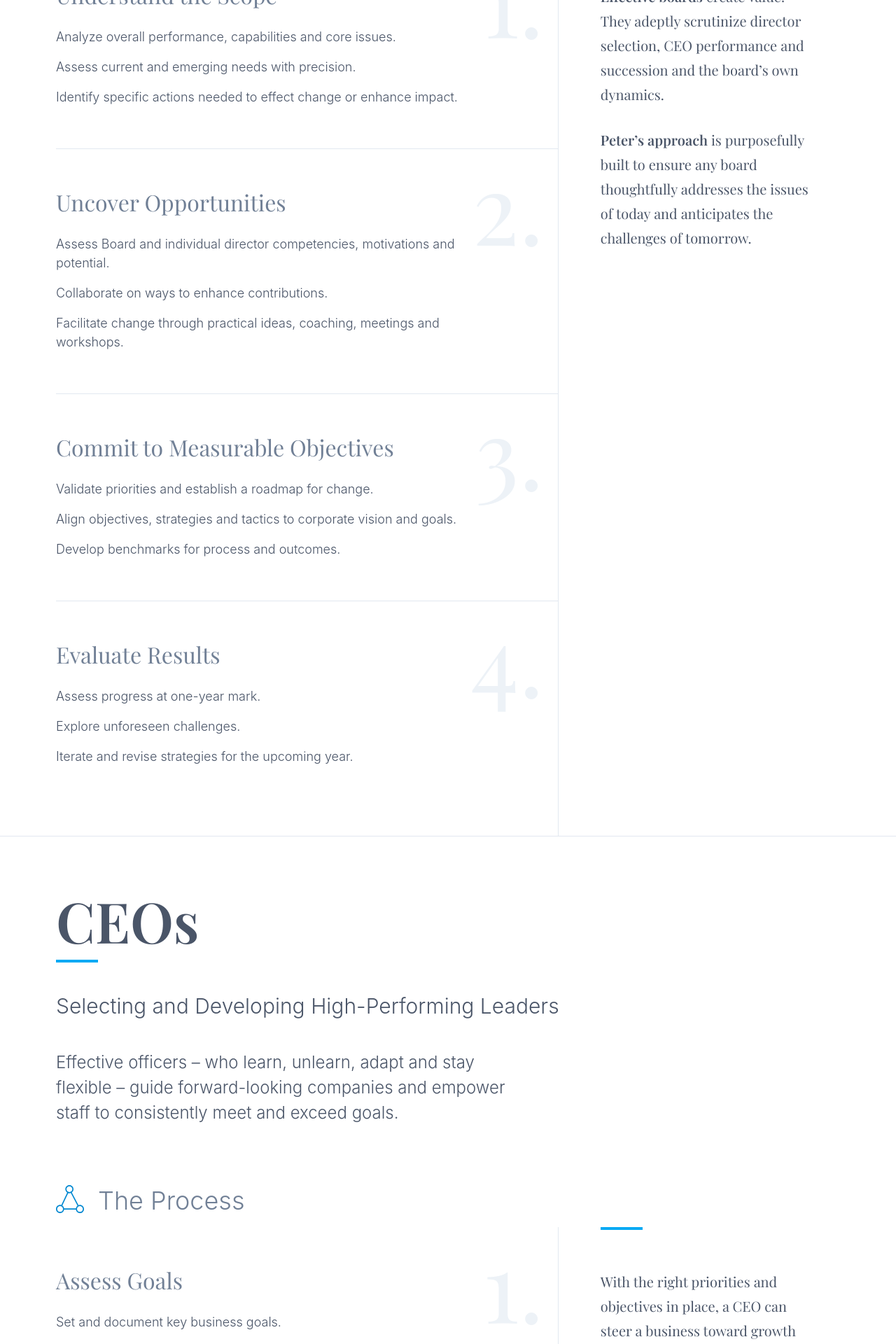
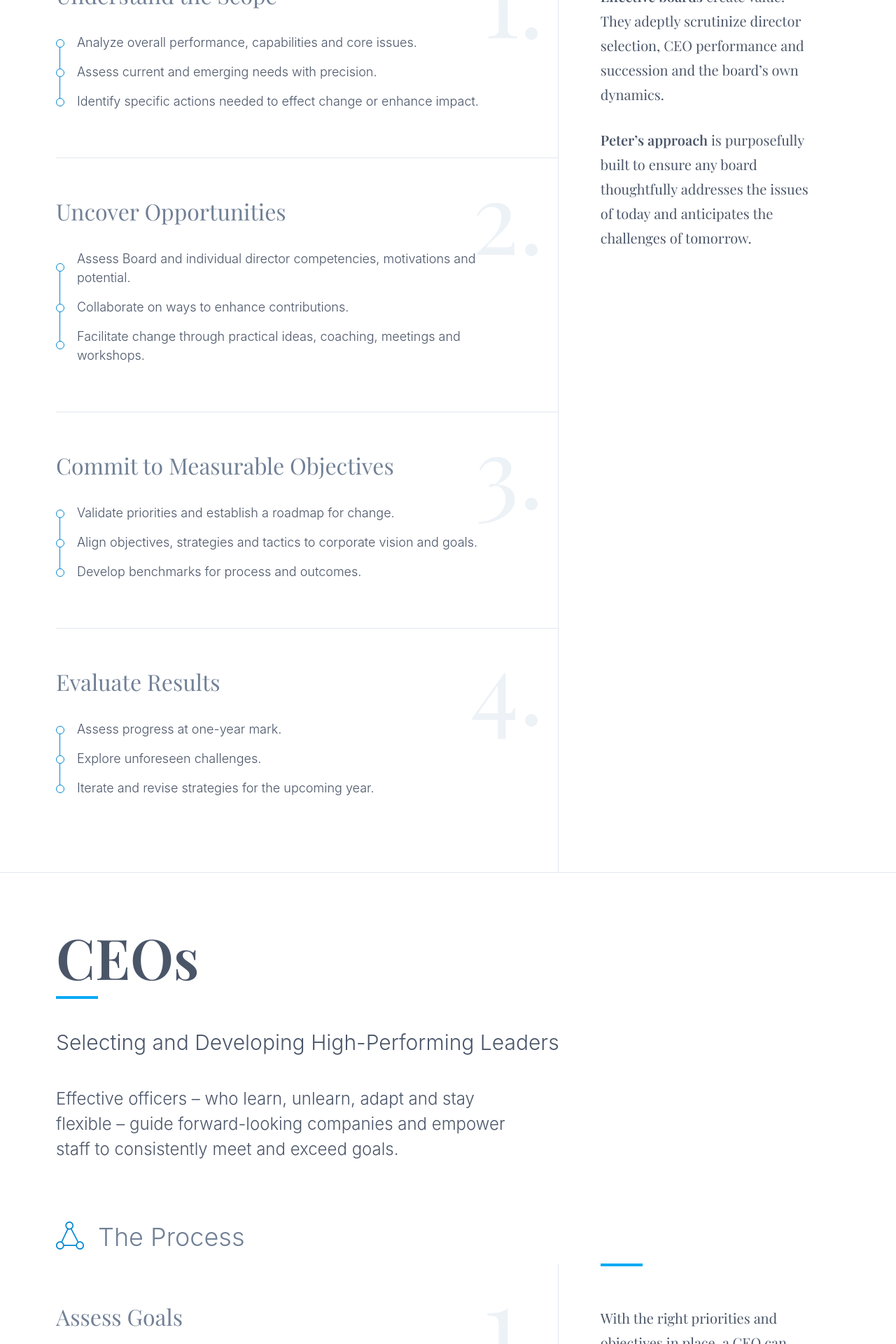
Before and after one commit to meridien-fi/meridien, a Next.js app: page / in a window 1280 px wide. Shown: the part 1780-3700 px from the top of the page at 70% size. Built offline with nearby package versions, Linux system fonts and the light colour scheme; a web font is replaced by a local one.

Commit message:
process list update

```diff
--- a/components/boards.js
+++ b/components/boards.js
@@ -1,13 +1,16 @@
 import styled from 'styled-components'
 import SectionTitle from '../components/sectionTitle'
 import SectionSubTitle from '../components/sectionSubTitle'
+import Point from '../components/processItemPoint'
 
 const Boards = () => (
   <Section id="boards">
     <SectionIntro>
       <SectionTitle>Boards</SectionTitle>
 
-      <SectionSubTitle>Shaping an Effective, Cohesive Team Built for Today</SectionSubTitle>
+      <SectionSubTitle>
+        Shaping an Effective, Cohesive Team Built for Today
+      </SectionSubTitle>
       <Description>
         A high-functioning board – with the right members united in vision –
         positions an organization for healthy growth while maximizing value,
@@ -32,62 +35,62 @@ const Boards = () => (
         <ProcessItem>
           <ProcessItemTitle>Understand the Scope</ProcessItemTitle>
           <ProcessItemList>
-            <ProcessItemPoint>
+            <Point>
               Analyze overall performance, capabilities and core issues.
-            </ProcessItemPoint>
-            <ProcessItemPoint>
+            </Point>
+            <Point>
               Assess current and emerging needs with precision.
-            </ProcessItemPoint>
-            <ProcessItemPoint>
+            </Point>
+            <Point>
               Identify specific actions needed to effect change or enhance
               impact.
-            </ProcessItemPoint>
+            </Point>
           </ProcessItemList>
         </ProcessItem>
 
         <ProcessItem>
           <ProcessItemTitle>Uncover Opportunities</ProcessItemTitle>
           <ProcessItemList>
-            <ProcessItemPoint>
+            <Point>
               Assess Board and individual director competencies, motivations and
               potential.
-            </ProcessItemPoint>
-            <ProcessItemPoint>
+            </Point>
+            <Point>
               Collaborate on ways to enhance contributions.
-            </ProcessItemPoint>
-            <ProcessItemPoint>
+            </Point>
+            <Point>
               Facilitate change through practical ideas, coaching, meetings and
               workshops.
-            </ProcessItemPoint>
+            </Point>
           </ProcessItemList>
         </ProcessItem>
 
         <ProcessItem>
           <ProcessItemTitle>Commit to Measurable Objectives</ProcessItemTitle>
           <ProcessItemList>
-            <ProcessItemPoint>
+            <Point>
               Validate priorities and establish a roadmap for change.
-            </ProcessItemPoint>
-            <ProcessItemPoint>
+            </Point>
+            <Point>
               Align objectives, strategies and tactics to corporate vision and
               goals.
-            </ProcessItemPoint>
-            <ProcessItemPoint>
+            </Point>
+            <Point>
               Develop benchmarks for process and outcomes.
-            </ProcessItemPoint>
+            </Point>
           </ProcessItemList>
         </ProcessItem>
 
         <ProcessItem>
           <ProcessItemTitle>Evaluate Results</ProcessItemTitle>
           <ProcessItemList>
-            <ProcessItemPoint>
+            <Point>
               Assess progress at one-year mark.
-            </ProcessItemPoint>
-            <ProcessItemPoint>Explore unforeseen challenges.</ProcessItemPoint>
-            <ProcessItemPoint>
+            </Point>
+            <Point>Explore unforeseen challenges.</Point>
+            <Point>
               Iterate and revise strategies for the upcoming year.
-            </ProcessItemPoint>
+            </Point>
           </ProcessItemList>
         </ProcessItem>
       </Process>
@@ -238,15 +241,16 @@ const ProcessItemTitle = styled.h4`
 const ProcessItemList = styled.ul`
   position: relative;
   list-style-type: none;
+  background-image: linear-gradient(
+    to bottom,
+    var(--blue-700),
+    var(--blue-700) 100%
+  );
+  background-size: 1px 67%;
+  background-repeat: no-repeat;
+  background-position: 5px 50%;
 `
 
-const ProcessItemPoint = styled.li`
-  font-size: 1.8rem;
-
-  &:not(:last-child) {
-    margin-bottom: 1.6rem;
-  }
-`
 
 const ProcessSummary = styled.div`
   position: relative;
--- a/components/ceos.js
+++ b/components/ceos.js
@@ -247,10 +247,24 @@ const ProcessItemList = styled.ul`
 `
 
 const ProcessItemPoint = styled.li`
-  font-size: 1.8rem;
+  position: relative;
+  padding: 0.75rem 0 0.75rem 3rem;
+  font-size: 1.6rem;
 
-  &:not(:last-child) {
-    margin-bottom: 1.6rem;
+  &:before {
+    content: '';
+    position: absolute;
+    top: 40%;
+    left: 0;
+    width: 12px;
+    height: 12px;
+    background-color: var(--white);
+    border-radius: 50%;
+    border: 1px solid var(--blue-700);
+  }
+
+  @media (min-width: ${(props) => props.theme.screen.md}) {
+    font-size: 1.8rem;
   }
 `
 
--- /dev/null
+++ b/components/processItemPoint.js
@@ -0,0 +1,29 @@
+import styled from 'styled-components'
+
+const ProcessItemPoint = (props) => (
+  <Point>{props.children}</Point>
+)
+
+const Point = styled.li`
+  position: relative;
+  padding: 0.75rem 0 0.75rem 3rem;
+  font-size: 1.6rem;
+
+  &:before {
+    content: '';
+    position: absolute;
+    top: 40%;
+    left: 0;
+    width: 12px;
+    height: 12px;
+    background-color: var(--white);
+    border-radius: 50%;
+    border: 1px solid var(--blue-700);
+  }
+
+  @media (min-width: ${(props) => props.theme.screen.md}) {
+    font-size: 1.8rem;
+  }
+`
+
+export default ProcessItemPoint
--- a/components/topTalent.js
+++ b/components/topTalent.js
@@ -239,10 +239,24 @@ const ProcessItemList = styled.ul`
 `
 
 const ProcessItemPoint = styled.li`
-  font-size: 1.8rem;
+  position: relative;
+  padding: 0.75rem 0 0.75rem 3rem;
+  font-size: 1.6rem;
 
-  &:not(:last-child) {
-    margin-bottom: 1.6rem;
+  &:before {
+    content: '';
+    position: absolute;
+    top: 40%;
+    left: 0;
+    width: 12px;
+    height: 12px;
+    background-color: var(--white);
+    border-radius: 50%;
+    border: 1px solid var(--blue-700);
+  }
+
+  @media (min-width: ${(props) => props.theme.screen.md}) {
+    font-size: 1.8rem;
   }
 `
 
```
